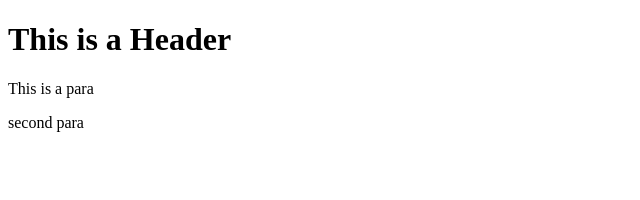
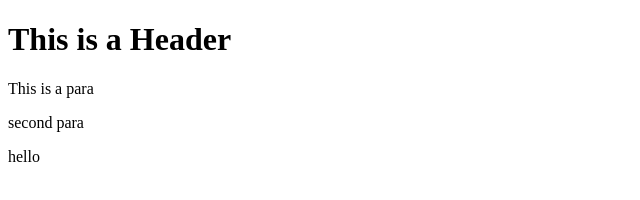
Before and after one commit to JHairCode/git-test, a website: page index.html in a window 1280 px wide. Shown: the full height of the page, 0-640 px from the left. Drawn offline with Linux system fonts and the light colour scheme.

```diff
--- a/index.html
+++ b/index.html
@@ -4,5 +4,6 @@
         <h1> This is a Header</h1>
         <p>This is a para</p>
         <p> second para</p>
+        <p> hello</p>
     </body>
 </html>
```
Also changed, not shown: package.json (added, +19 -0 lines), 2 other files.
